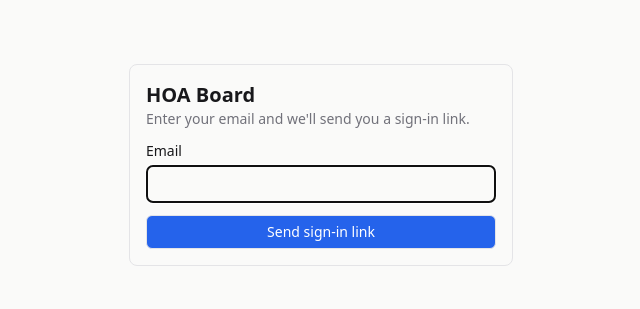
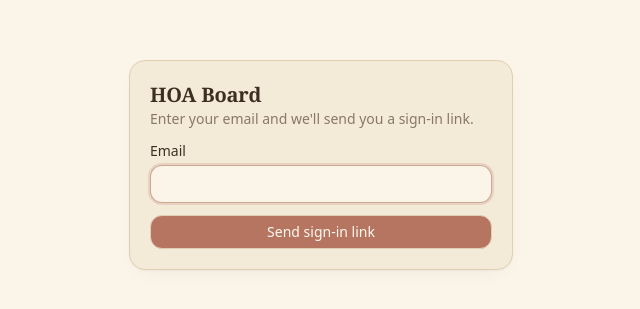
Before and after one commit to messer979/hoa-mgmt, a Next.js app: page /login in a window 1280 px wide. Shown: the part 235-544 px from the top of the page, without its empty margins (319-959 px from the left). Built offline with nearby package versions, Linux system fonts and the light colour scheme; no server answers.

Commit message:
Retheme UI: warm light-beige palette, serif headings, softer cards

```diff
--- a/src/app/globals.css
+++ b/src/app/globals.css
@@ -3,33 +3,94 @@
 @tailwind utilities;
 
 :root {
-  --bg: 250 250 249;
-  --fg: 24 24 27;
-  --muted: 113 113 122;
-  --border: 228 228 231;
-  --accent: 37 99 235;
+  /* Warm, mom-approved light-beige palette.
+     --bg is the page; --surface is a slightly deeper cream for cards so
+     they lift off the background without needing heavy borders. */
+  --bg: 250 244 233;        /* #FAF4E9 — soft cream */
+  --surface: 244 234 216;   /* #F4EAD8 — deeper cream */
+  --fg: 61 46 34;           /* #3D2E22 — warm espresso */
+  --muted: 138 120 103;     /* #8A7867 — dusty taupe */
+  --border: 224 208 179;    /* #E0D0B3 — sand */
+  --accent: 181 117 96;     /* #B57560 — terracotta */
+  --accent-fg: 255 249 240; /* #FFF9F0 — cream on terracotta */
 }
 
 @media (prefers-color-scheme: dark) {
   :root {
-    --bg: 12 12 14;
-    --fg: 244 244 245;
-    --muted: 161 161 170;
-    --border: 39 39 42;
-    --accent: 96 165 250;
+    /* Espresso-warm dark. Not black — kept the palette in the same
+       family so switching modes still feels cozy. */
+    --bg: 30 24 20;          /* #1E1814 */
+    --surface: 43 34 28;     /* #2B221C */
+    --fg: 244 234 216;       /* #F4EAD8 */
+    --muted: 168 148 128;    /* #A89480 */
+    --border: 66 52 42;      /* #42342A */
+    --accent: 209 143 118;   /* #D18F76 */
+    --accent-fg: 30 24 20;
   }
 }
 
-html, body { background: rgb(var(--bg)); color: rgb(var(--fg)); }
+html, body {
+  background: rgb(var(--bg));
+  color: rgb(var(--fg));
+  font-family: ui-sans-serif, system-ui, -apple-system, "Segoe UI", Roboto,
+    "Helvetica Neue", Arial, sans-serif;
+}
 
-.btn { @apply inline-flex items-center justify-center rounded-md border border-border px-3 py-1.5 text-sm font-medium hover:bg-muted/10 transition; }
-.btn-primary { @apply btn bg-accent text-white border-transparent hover:opacity-90; }
-.btn-affirm { @apply btn border-emerald-600 text-emerald-700 hover:bg-emerald-50 dark:hover:bg-emerald-950; }
-.btn-reject { @apply btn border-rose-600 text-rose-700 hover:bg-rose-50 dark:hover:bg-rose-950; }
-.card { @apply rounded-lg border border-border bg-bg p-4; }
-.input { @apply w-full rounded-md border border-border bg-bg px-3 py-2 text-sm; }
+/* Serif headings for a warmer editorial feel. */
+h1, h2, h3 {
+  font-family: ui-serif, Georgia, Cambria, "Times New Roman", Times, serif;
+  letter-spacing: -0.01em;
+}
+
+/* Subtle background texture — a very faint radial glow behind everything
+   so pages don't feel flat. */
+body::before {
+  content: "";
+  position: fixed;
+  inset: 0;
+  z-index: -1;
+  pointer-events: none;
+  background:
+    radial-gradient(1200px 600px at 20% -10%, rgb(var(--accent) / 0.08), transparent 60%),
+    radial-gradient(900px 500px at 100% 100%, rgb(var(--accent) / 0.06), transparent 55%);
+}
+
+.btn {
+  @apply inline-flex items-center justify-center rounded-xl border border-border
+         bg-bg/60 px-3 py-1.5 text-sm font-medium
+         hover:bg-surface hover:border-accent/40 transition;
+}
+.btn-primary {
+  @apply btn border-transparent;
+  background: rgb(var(--accent));
+  color: rgb(var(--accent-fg));
+}
+.btn-primary:hover {
+  background: rgb(var(--accent) / 0.9);
+  border-color: transparent;
+}
+.btn-affirm { @apply btn border-emerald-700/40 text-emerald-800 hover:bg-emerald-50/70 dark:text-emerald-300 dark:hover:bg-emerald-950/40; }
+.btn-reject { @apply btn border-rose-700/40 text-rose-800 hover:bg-rose-50/70 dark:text-rose-300 dark:hover:bg-rose-950/40; }
+
+.card {
+  @apply rounded-2xl border border-border p-5;
+  background: rgb(var(--surface));
+  box-shadow: 0 1px 2px rgb(var(--fg) / 0.04), 0 8px 24px -12px rgb(var(--fg) / 0.08);
+}
+
+.input {
+  @apply w-full rounded-xl border border-border px-3 py-2 text-sm
+         focus:outline-none focus:border-accent/60 focus:ring-2 focus:ring-accent/20;
+  background: rgb(var(--bg));
+}
+
 .label { @apply block text-sm font-medium mb-1; }
-.badge { @apply inline-flex items-center rounded-full border border-border px-2 py-0.5 text-xs; }
+
+.badge {
+  @apply inline-flex items-center rounded-full border border-border
+         px-2.5 py-0.5 text-xs;
+  background: rgb(var(--bg));
+}
 
 /* Hide the native disclosure triangle so <details>/<summary> can be styled as a button. */
 details > summary { list-style: none; }
--- a/src/components/nav.tsx
+++ b/src/components/nav.tsx
@@ -7,15 +7,21 @@ export async function Nav() {
   const name = me?.full_name ?? me?.email ?? "";
 
   return (
-    <header className="border-b border-border">
-      <div className="max-w-5xl mx-auto px-4 py-3 flex items-center gap-4">
-        <Link href="/topics" className="font-semibold">HOA Board</Link>
-        <nav className="flex items-center gap-3 text-sm">
-          <Link href="/topics" className="hover:underline">Topics</Link>
-          <Link href="/calendar" className="hover:underline">Calendar</Link>
-          <Link href="/attachments" className="hover:underline">Attachments</Link>
-          {isAdmin && <Link href="/inbox" className="hover:underline">Inbox</Link>}
-          {isAdmin && <Link href="/members" className="hover:underline">Members</Link>}
+    <header className="border-b border-border bg-surface/70 backdrop-blur">
+      <div className="max-w-5xl mx-auto px-4 py-3 flex items-center gap-5">
+        <Link
+          href="/topics"
+          className="text-lg font-semibold tracking-tight"
+          style={{ fontFamily: "ui-serif, Georgia, serif" }}
+        >
+          HOA Board
+        </Link>
+        <nav className="flex items-center gap-4 text-sm">
+          <Link href="/topics" className="hover:text-accent transition-colors">Topics</Link>
+          <Link href="/calendar" className="hover:text-accent transition-colors">Calendar</Link>
+          <Link href="/attachments" className="hover:text-accent transition-colors">Attachments</Link>
+          {isAdmin && <Link href="/inbox" className="hover:text-accent transition-colors">Inbox</Link>}
+          {isAdmin && <Link href="/members" className="hover:text-accent transition-colors">Members</Link>}
         </nav>
         <div className="ml-auto flex items-center gap-3 text-sm">
           <span className="text-muted">{name}{isAdmin ? " · admin" : ""}</span>
--- a/tailwind.config.ts
+++ b/tailwind.config.ts
@@ -6,6 +6,7 @@ export default {
     extend: {
       colors: {
         bg: "rgb(var(--bg) / <alpha-value>)",
+        surface: "rgb(var(--surface) / <alpha-value>)",
         fg: "rgb(var(--fg) / <alpha-value>)",
         muted: "rgb(var(--muted) / <alpha-value>)",
         border: "rgb(var(--border) / <alpha-value>)",
```
